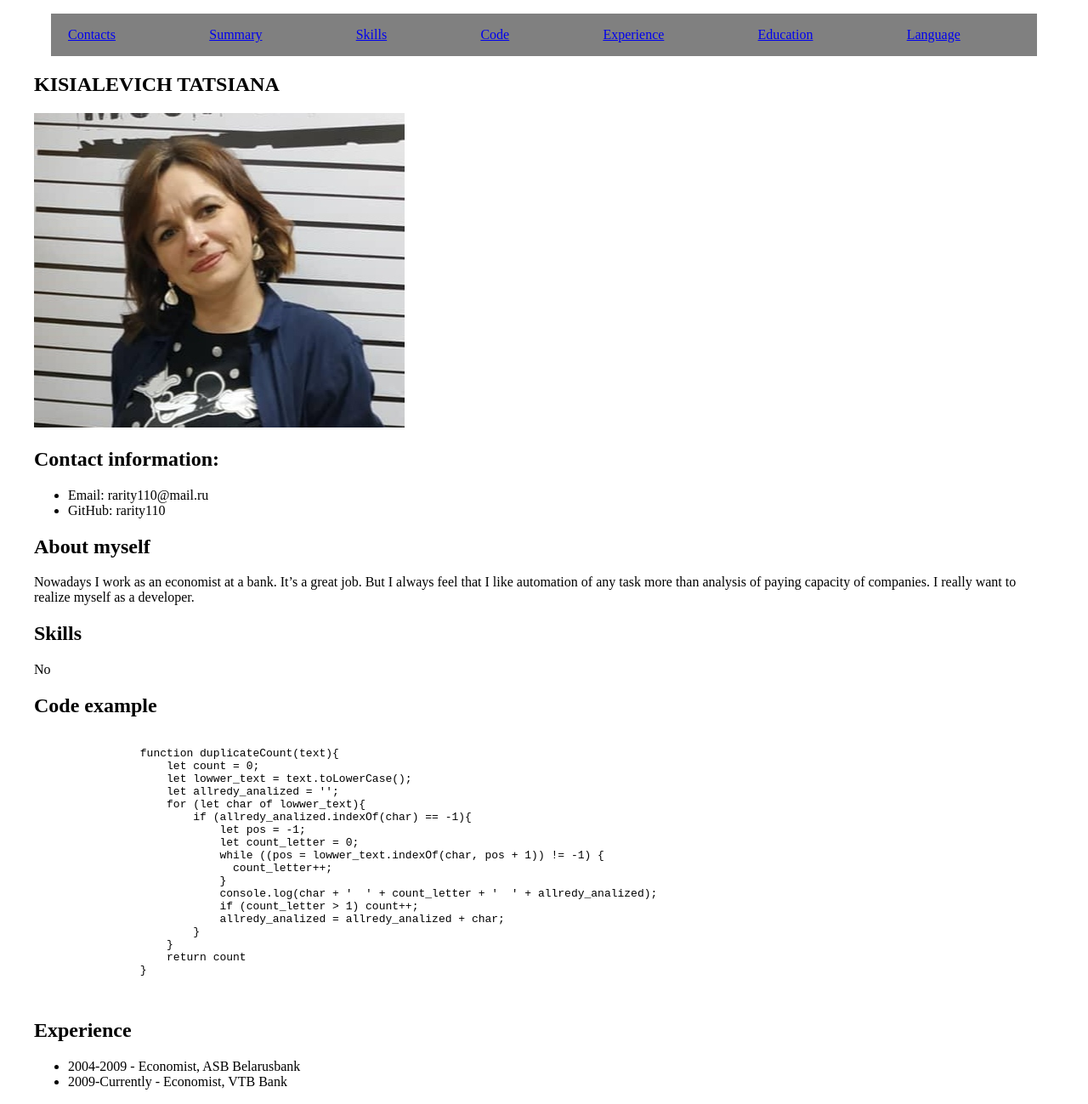
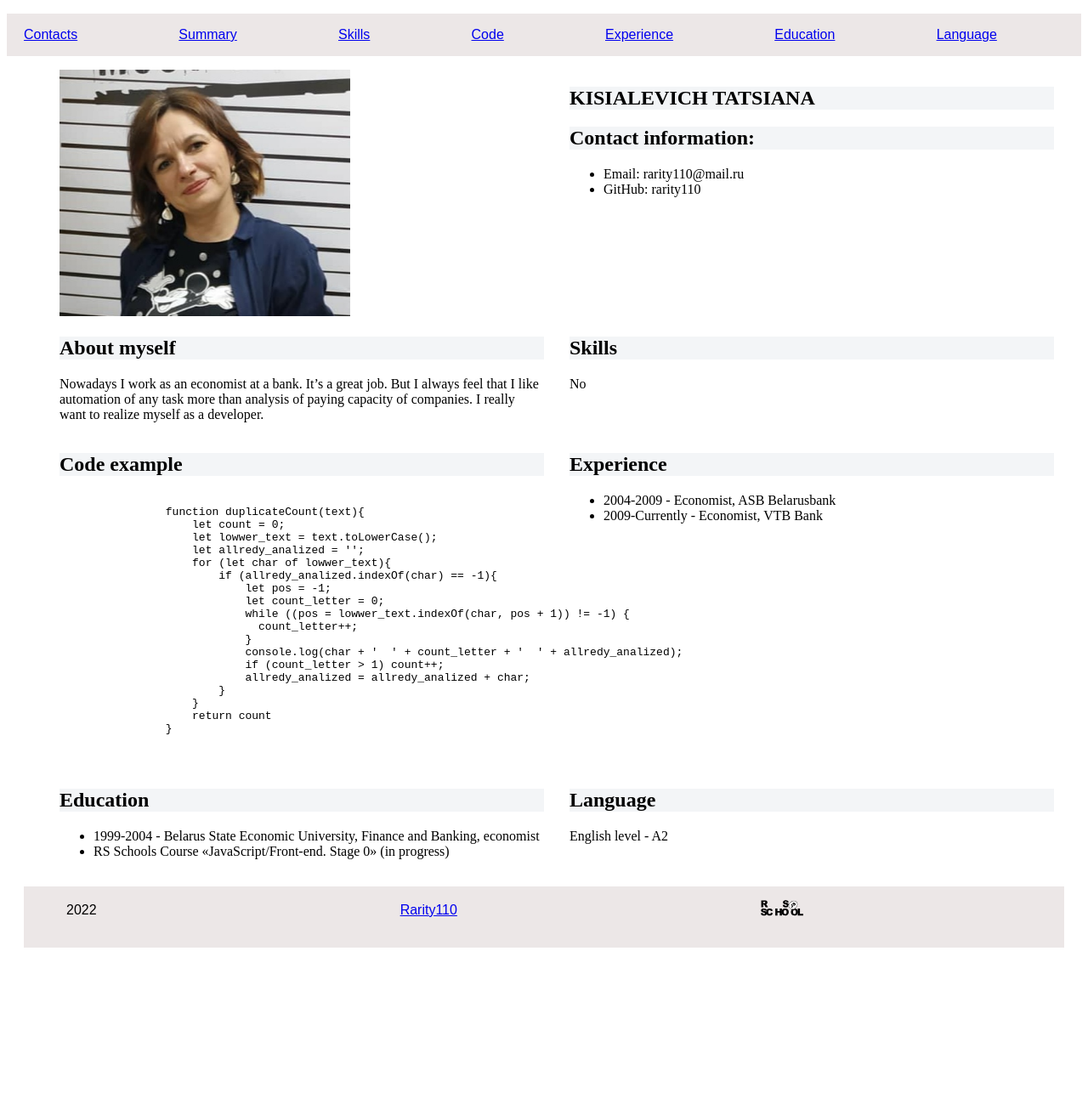
Before and after one commit to Rarity110/rsschool-cv-old, a plain HTML site: page index.html in a window 1280 px wide. Shown: the top 1299 px of the page at 85% size. After the commit the page ends 1131 px from the top, so only its background shows below. Drawn offline with Linux system fonts and the light colour scheme.

Commit message:
feat: change cv

```diff
--- a/css/style.css
+++ b/css/style.css
@@ -1,25 +1,67 @@
+.container {
+    max-width: 1200px;
+    margin: 0 auto;
+    padding: 0;
+    min-height: auto;
+    display: flex;
+    flex-direction: column;
+    justify-content: space-between;
+    }
 .nav-list {
+    display: flex;
+    flex-direction: row;
+    justify-content: space-around;
+    align-content: center;
+    padding: 0;
+    line-height: 50px;
+    font: 16px Arial, sans-serif;
+    }
+
+.nav-item {
+    list-style: none;
+    background-color: rgb(236, 231, 231);
+    flex-grow: 1;
+}
+.nav-link {
+    padding: 0 20px;
+    line-height: 50px;
+    transition: .3s;
+  }
+* {
+    box-sizing: border-box;
+  }
+
+  .foot {
     display: flex;
     flex-direction: row;
     justify-content: space-around;
     align-content: center;
     padding: 0 20px;
     line-height: 50px;
+    font: 16px Arial, sans-serif;
+
 }
-
-.nav-item {
+.foot-item{
     list-style: none;
-    background-color: grey;
+    background-color: rgb(236, 231, 231);
     flex-grow: 1;
-}
-.nav-link {
-    padding: 0 20px;
-    line-height: 50px;
-  }
-* {
-    box-sizing: border-box;
-  }
-  .container {
+    padding: 0px 50px;
+    line-height: 55px;
+    transition: .3s;
+    }
+.main-container {
     max-width: 1200px;
     margin: 0 auto;
+    display: flex;
+    flex-wrap: wrap;
   }
+
+  .section {
+    width: 50%;
+    position: relative;
+    padding-left: 30px;
+  }
+  .section-title{
+      background-color: rgb(243, 245, 247);
+      padding-left: 0;
+  }
--- a/index.html
+++ b/index.html
@@ -8,9 +8,9 @@
     <link rel="icon" href="assets/svg/logo-rsschool3.ico">
     <title>cv</title>
 </head>
-<body class="container">
-  <header>
-      <nav class="nav">
+<body>
+   <header>
+          <nav class="nav">
           <ul class="nav-list">
               <li class="nav-item"><a href="#contacts" class="nav-link">Contacts</a></li>
               <li class="nav-item"><a href="#summary" class="nav-link">Summary</a></li>
@@ -22,13 +22,16 @@
           </ul>
       </nav>
   </header>
-  <main>
-           <section class="section" id="profile">
-          <h1 class="section-title">KISIALEVICH TATSIANA</h1>
-          <img src="assets/img/IMG_20220102_203527.jpg" alt="my photo">
+  <main class="main-container">
+    <section class="section" >
+        <div>
+            <img src="assets/img/IMG_20220102_203527.jpg" width="60%"  alt="my photo">
+         </div>
       </section>
-      <section class="section" id="contacs">
-          <h2 class="section-title">Contact information:</h2>
+
+    <section class="section" id="profile">
+        <h1 class="section-title">KISIALEVICH TATSIANA</h1>
+        <h2 class="section-title">Contact information:</h2>
           <p>
               <ul>
                   <li>Email: rarity110@mail.ru</li>
@@ -36,7 +39,7 @@
               </ul>
           </p>
       </section>
-      <section class="section" id="summary">
+           <section class="section" id="summary">
           <h2 class="section-title">About myself</h2>
           <p>Nowadays I work as an economist at a bank. It’s a great job. But I always feel that I like automation of any task more than analysis of paying capacity of companies. I really want to realize myself as a developer.</p>
       </section>
@@ -108,6 +111,17 @@
         </p>
     </section>
   </main>
-  <footer></footer>
+  <footer>
+     <ul class="foot">
+        <li class="foot-item">2022</li>
+        <li class="foot-item">
+            <a href="https://github.com/Rarity110/rsschool-cv">Rarity110
+            </a>
+        </li>
+        <li class="foot-item"><a href="https://rs.school/js/"><img src="assets/img/logo.svg" width="50" height="50" alt="Logo">
+        </a>
+    </li>
+    </ul>
+  </footer>
 </body>
 </html>
```
Also changed, not shown: assets/img/logo.svg (added).
